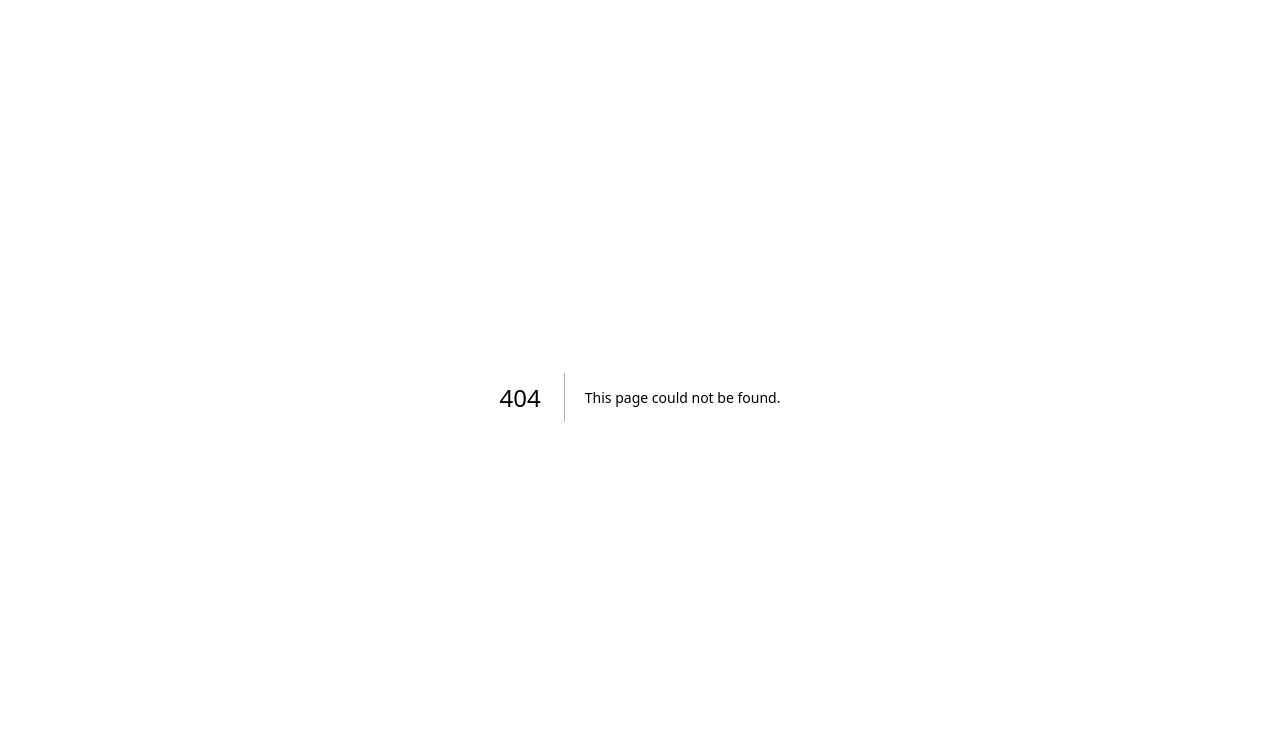
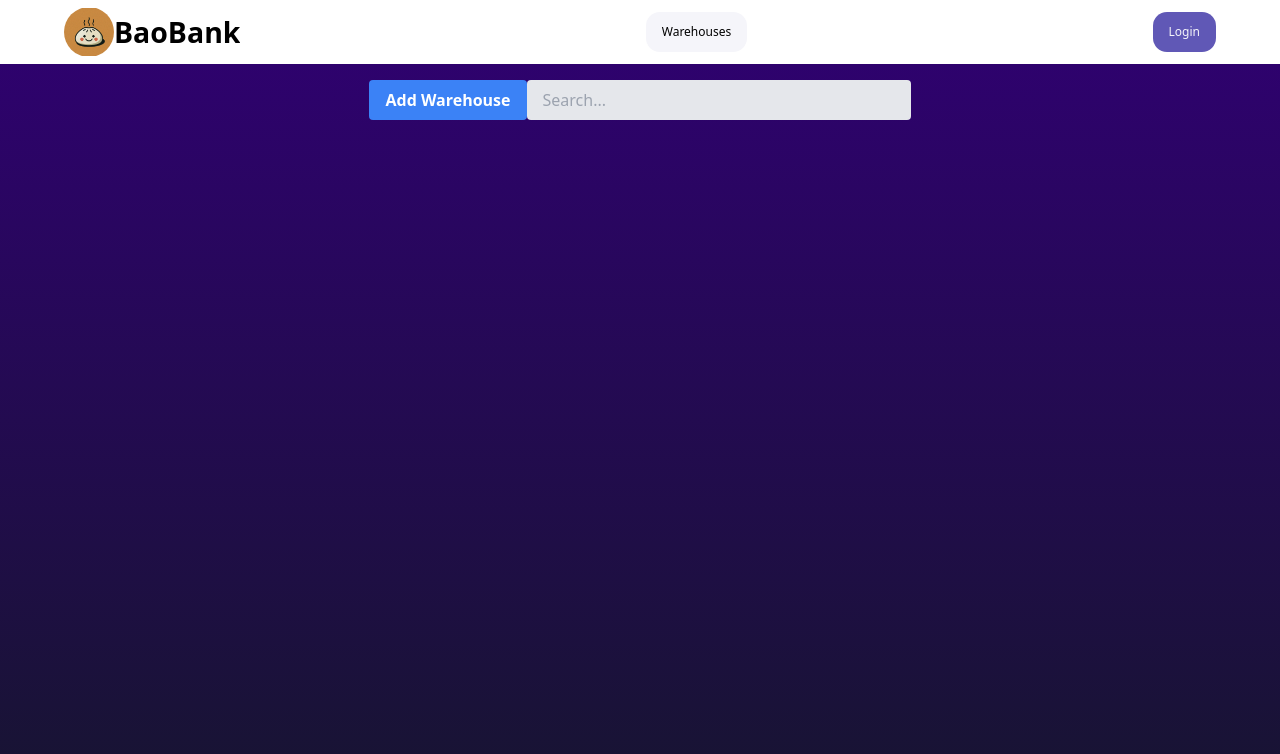
Before and after one commit to bao-warriors/bao-bank, a Next.js app: page /home/warehouses in a window 1280 px wide. Before the commit this address had no page. Shown: the top 754 px of the page. Built offline with nearby package versions, Linux system fonts and the light colour scheme; no server answers.

Commit message:
create button and search bar for warehouses page

```diff
--- /dev/null
+++ b/src/app/home/warehouses/page.tsx
@@ -0,0 +1,22 @@
+export default function Page() {
+  return (
+    <main className="flex min-h-screen flex-col bg-gradient-to-b from-[#2e026d] to-[#15162c] text-white">
+      <div className="page-container">
+        <div className="mt-4 flex justify-center">
+          <div>
+            <button className="rounded bg-blue-500 px-4 py-2 font-bold text-white hover:bg-blue-700">
+              Add Warehouse
+            </button>
+          </div>
+          <div>
+            <input
+              type="text"
+              className="w-96 rounded bg-gray-200 px-4 py-2"
+              placeholder="Search..."
+            />
+          </div>
+        </div>
+      </div>
+    </main>
+  );
+}
```
